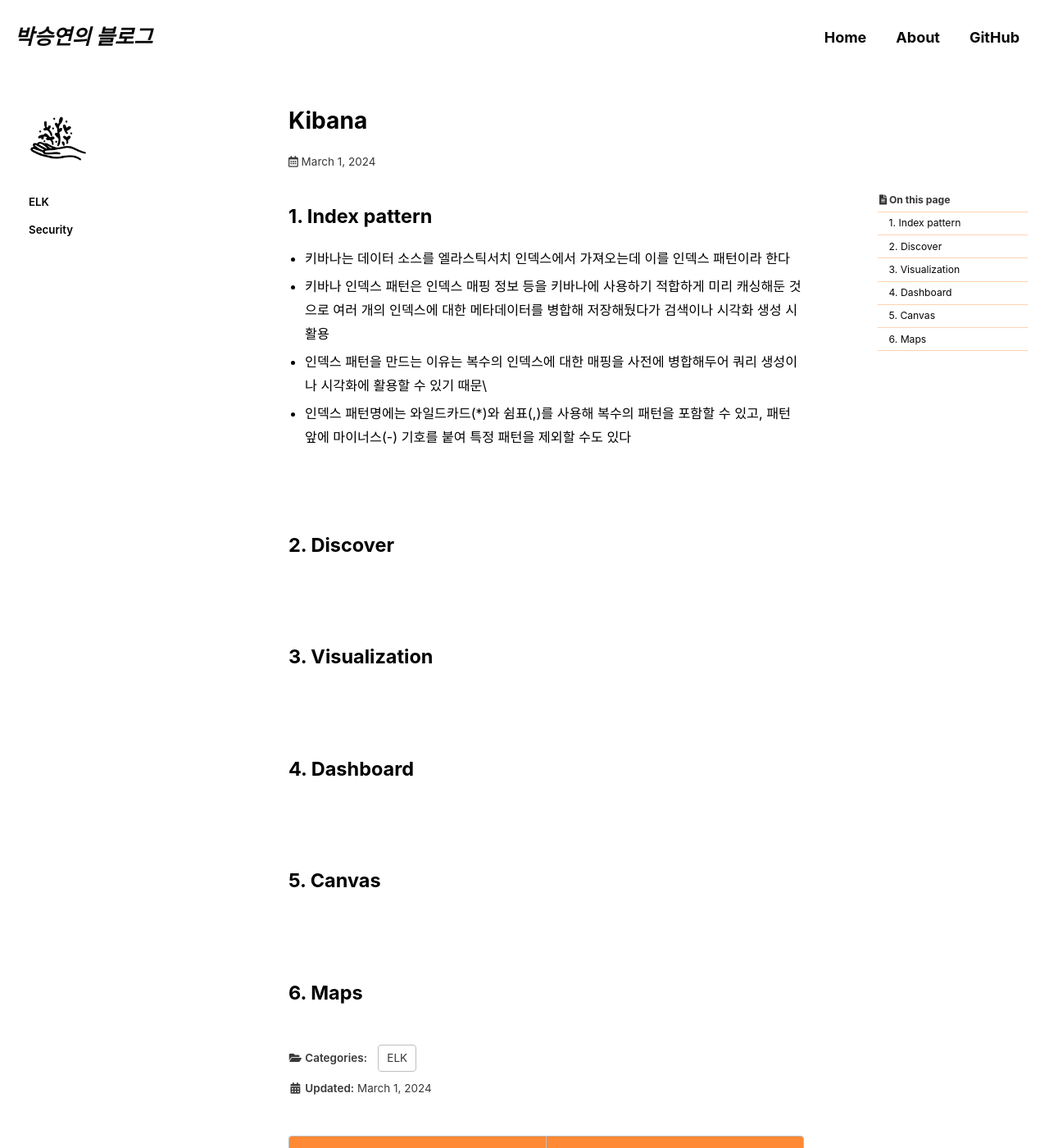
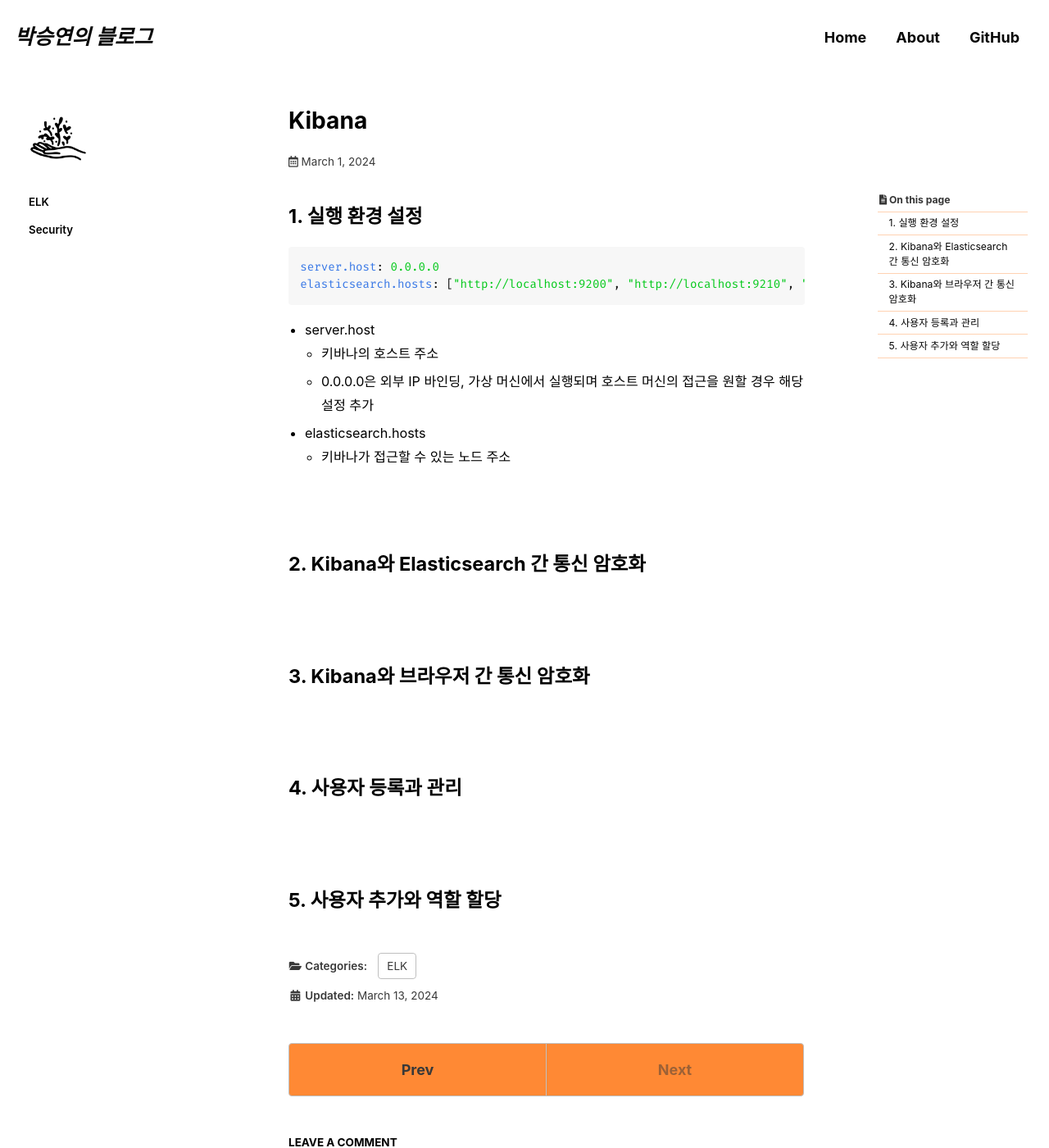
Before and after one commit to seungyeonpark/seungyeonpark.github.io, a Jekyll site: the page built from _posts/2024-03-01-kibana.md, in a window 1280 px wide and 1400 px high. Shown: the whole window at 82% size. Built offline with Jekyll 4.4.1, drawn with Linux system fonts in a browser that asks for light colours; cached includes are drawn as plain includes; some web fonts are replaced; comment, search, counter and statistics services are not loaded.

Commit message:
Docs: Kibana

````diff
--- a/_posts/2024-03-01-kibana.md
+++ b/_posts/2024-03-01-kibana.md
@@ -13,36 +13,36 @@
 toc_sticky: true
 
 date: 2024-03-01
-last_modified_at: 2024-03-01
+last_modified_at: 2024-03-13
 ---
 
-## 1. Index pattern
-- 키바나는 데이터 소스를 엘라스틱서치 인덱스에서 가져오는데 이를 인덱스 패턴이라 한다
-- 키바나 인덱스 패턴은 인덱스 매핑 정보 등을 키바나에 사용하기 적합하게 미리 캐싱해둔 것으로 여러 개의 인덱스에 대한 메타데이터를 병합해 저장해뒀다가 검색이나 시각화 생성 시 활용
-- 인덱스 패턴을 만드는 이유는 복수의 인덱스에 대한 매핑을 사전에 병합해두어 쿼리 생성이나 시각화에 활용할 수 있기 때문\
-- 인덱스 패턴명에는 와일드카드(*)와 쉼표(,)를 사용해 복수의 패턴을 포함할 수 있고, 패턴 앞에 마이너스(-) 기호를 붙여 특정 패턴을 제외할 수도 있다
+## 1. 실행 환경 설정
+``` yaml
+server.host: 0.0.0.0
+elasticsearch.hosts: ["http://localhost:9200", "http://localhost:9210", "http://localhost:9220"]
+```
+- server.host
+  - 키바나의 호스트 주소
+  - 0.0.0.0은 외부 IP 바인딩, 가상 머신에서 실행되며 호스트 머신의 접근을 원할 경우 해당 설정 추가
+- elasticsearch.hosts
+  - 키바나가 접근할 수 있는 노드 주소
 
 <br>
 <br>
 
-## 2. Discover
+## 2. Kibana와 Elasticsearch 간 통신 암호화
 
 <br>
 <br>
 
-## 3. Visualization
+## 3. Kibana와 브라우저 간 통신 암호화
 
 <br>
 <br>
 
-## 4. Dashboard
+## 4. 사용자 등록과 관리
 
 <br>
 <br>
 
-## 5. Canvas
-
-<br>
-<br>
-
-## 6. Maps
+## 5. 사용자 추가와 역할 할당
````
Also changed, not shown: other parts of _posts/2024-03-01-kibana.md (+1 -1 lines).
